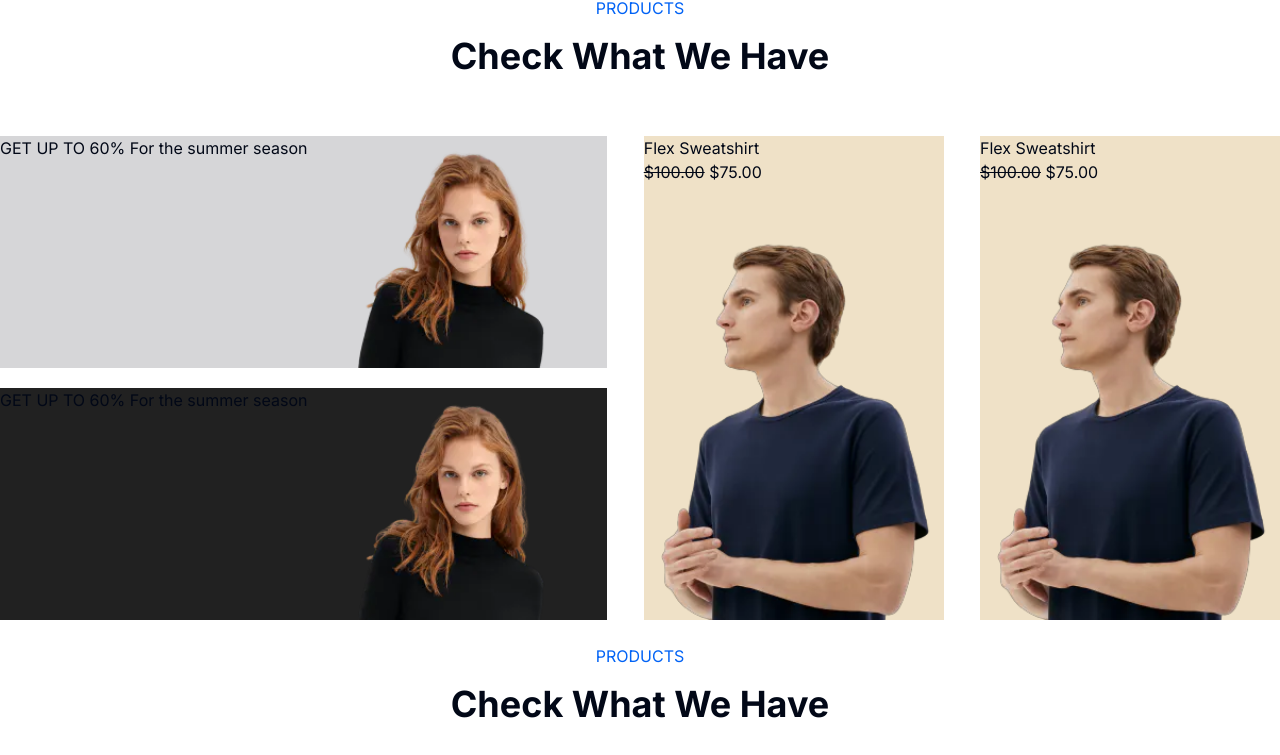
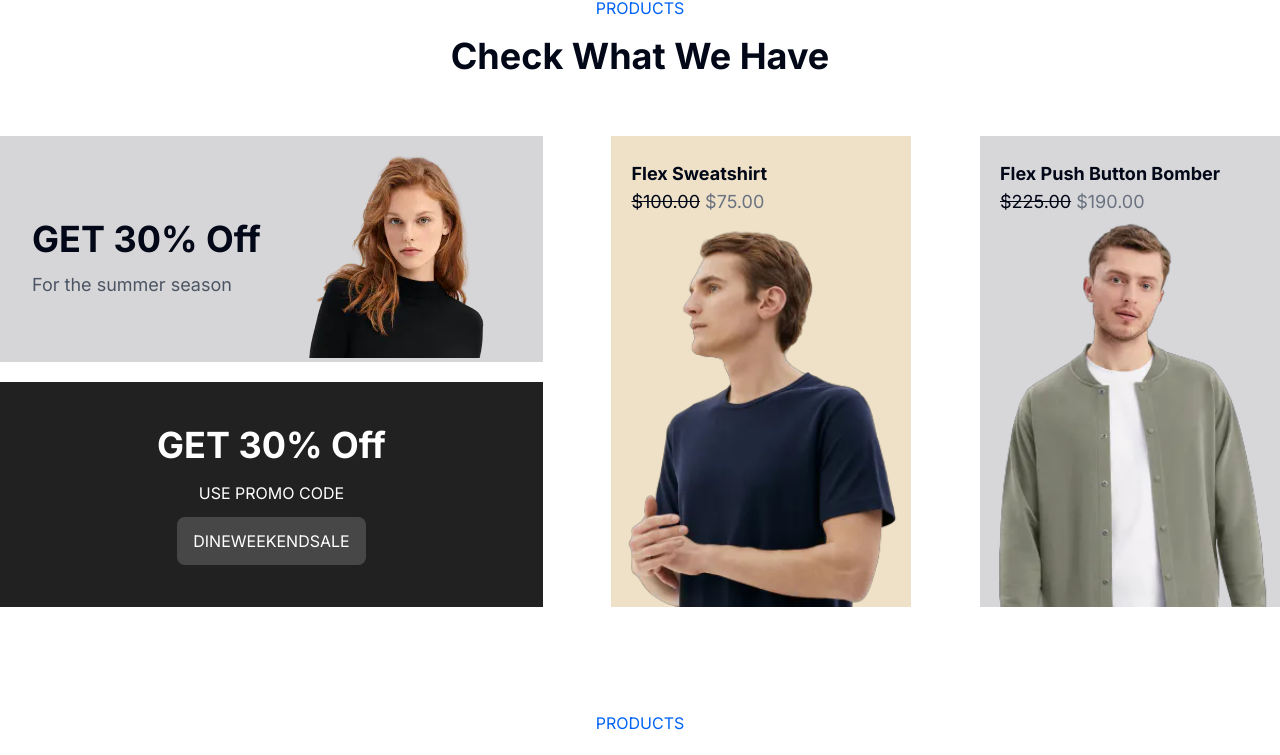
Before and after one commit to khizarwakeel/market-place, a Next.js app: page / in a window 1280 px wide. Shown: the part 836-1591 px from the top of the page. Built offline with nearby package versions, Linux system fonts and the light colour scheme.

Commit message:
added padding and fixed some issues

```diff
--- a/src/components/views/productsList.tsx
+++ b/src/components/views/productsList.tsx
@@ -4,7 +4,7 @@ import ProductImg from "/public/assets/feature.webp";
 
 const ProductsList = () => {
   return (
-    <section>
+    <section className="pt-20">
       <Wrapper>
         <div className="text-center">
           <h3 className="text-[#0062f5]">PRODUCTS</h3>
--- a/src/components/views/promotion.tsx
+++ b/src/components/views/promotion.tsx
@@ -1,5 +1,6 @@
 import Image from "next/image";
 import Wrapper from "../shared/wrapper";
+import girlImage from "/public/assets/event1.webp";
 
 const Promotion = () => {
   return (
@@ -9,36 +10,31 @@ const Promotion = () => {
           <h3 className="text-[#0062f5]">PRODUCTS</h3>
           <h1 className="text-4xl font-bold py-4 pb-5">Check What We Have</h1>
         </div>
-        <div className="lg:flex justify-between h-full mt-10">
+        <div className="lg:flex justify-between gap-4 h-full mt-10">
           <div className="flex flex-col gap-5">
-            <div className="bg-[#d6d6d8] flex">
-              <div>GET UP TO 60% For the summer season</div>
+            <div className="bg-[#d6d6d8] flex justify-between h-full items-center">
+              <div className="mt-5 ml-8">
+                <h3 className="text-4xl font-bold mb-3">GET 30% Off</h3>
+                <p className="text-lg text-gray-600">For the summer season</p>
+              </div>
               <div>
-                <Image
-                  src={"/assets/event1.webp"}
-                  alt="Girl Clothe"
-                  width={300}
-                  height={300}
-                />
+                <Image src={girlImage} alt="Girl" />
               </div>
             </div>
-            <div className="bg-[#212121] flex">
-              <div>GET UP TO 60% For the summer season</div>
-              <div>
-                <Image
-                  src={"/assets/event1.webp"}
-                  alt="Girl Clothe"
-                  width={300}
-                  height={300}
-                />
-              </div>
+            <div className="bg-[#212121] h-full flex flex-col items-center justify-center text-white">
+              <h3 className="text-4xl font-bold mb-4">GET 30% Off</h3>
+              <h3 className="mb-3">USE PROMO CODE</h3>
+              <h4 className="bg-[#474747] px-4 py-3 rounded-lg">
+                DINEWEEKENDSALE
+              </h4>
             </div>
           </div>
-          <div className="bg-[#efe1c7] flex flex-col justify-between">
-            <div>
-              <p>Flex Sweatshirt</p>
+          <div className="bg-[#efe1c7] flex flex-col justify-between text-lg">
+            <div className="mt-6 mx-5">
+              <p className="font-bold">Flex Sweatshirt</p>
               <p>
-                <del>$100.00</del> <ins className="no-underline">$75.00</ins>
+                <del>$100.00</del>{" "}
+                <ins className="no-underline text-gray-500">$75.00</ins>
               </p>
             </div>
             <div>
@@ -50,16 +46,17 @@ const Promotion = () => {
               />
             </div>
           </div>
-          <div className="bg-[#efe1c7] flex flex-col justify-between">
-            <div>
-              <p>Flex Sweatshirt</p>
+          <div className="bg-[#d7d7d9] flex flex-col justify-between text-lg">
+            <div className="mt-6 mx-5">
+              <p className="font-bold">Flex Push Button Bomber</p>
               <p>
-                <del>$100.00</del> <ins className="no-underline">$75.00</ins>
+                <del>$225.00</del>{" "}
+                <ins className="no-underline text-gray-500">$190.00</ins>
               </p>
             </div>
             <div>
               <Image
-                src={"/assets/event2.webp"}
+                src={"/assets/event3.webp"}
                 alt="Girl Clothe"
                 width={300}
                 height={300}
@@ -71,5 +68,4 @@ const Promotion = () => {
     </section>
   );
 };
-
 export default Promotion;
```
